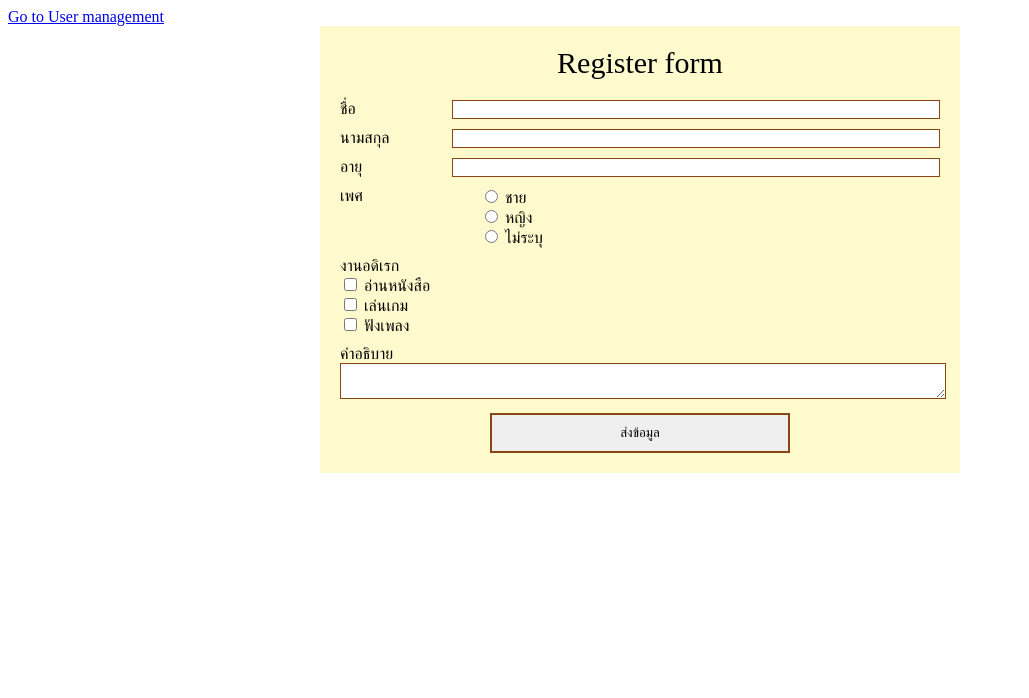
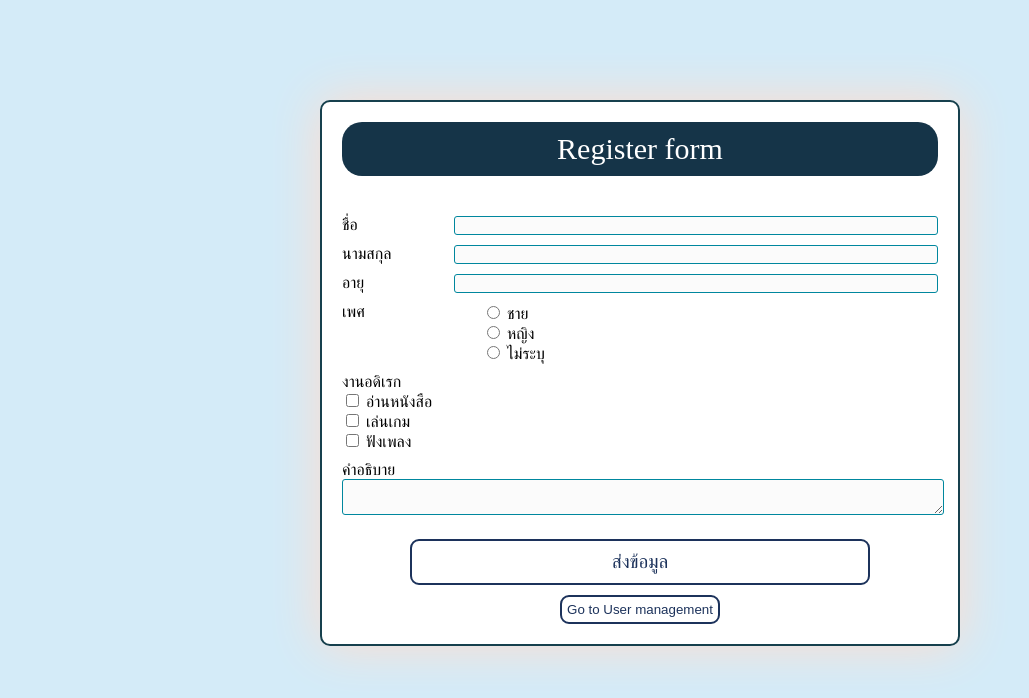
Before and after one commit to 6621600861-Tatphong/241-2567-700, a website: page index2.html in a window 1280 px wide. Shown: the whole page, without its empty margins (0-1029 px from the left). Drawn offline with nearby package versions, Linux system fonts and the light colour scheme.

Commit message:
Update_12/03/68

```diff
--- /dev/null
+++ b/Style_User.css
@@ -0,0 +1,91 @@
+@font-face {
+   font-family: 'Kanit';
+   src: url('./Kanit/Kanit-Regular.ttf') ;
+}
+
+.bgcolor{
+   background-color: #D4EBF8;
+}
+
+.container {
+   border: 2px solid #16404D;
+   width: 100%;
+   margin-top: 100px;
+   margin-left: auto;
+   max-width: 640px;
+   margin-right: auto;
+   background-color: white;
+   padding: 20px;
+   box-sizing:border-box;
+   border-radius: 10px;
+   box-shadow: 0 0 50px  #FFDCCC;
+    background-filter: blur(10px);
+}
+
+.header  {
+   font-size: 23px;
+   text-align: center;
+   padding: 10px;
+   margin-bottom: 13px;
+   border-radius: 9px;
+
+   color: white;
+   background-color: #153448;
+}
+
+table {
+   border-collapse: collapse;
+   width: 100%;
+   background-color: white;
+ }
+
+ th, td {
+   text-align: left;
+   border: 1px solid black;
+   padding: 10px;
+ }
+
+ tr:nth-child(odd){
+   background-color: #D4EBF8
+ }
+
+ th {
+   background-color: #3C5B6F;
+   color: white;
+ }
+
+.balance {
+   text-align: center;
+   vertical-align: middle;
+   padding: 5px;
+ }
+
+.button {
+   transition-duration: 0.5s;
+   background-color: white;
+   padding: 5px 10px;
+   margin-top: 10px;
+}
+
+.button1 {
+   background-color: white;
+   color: #1C325B;
+   border: 2px solid #1C325B; ;
+   border-radius: 9px;
+}
+
+.button1:hover{
+   background-color: #1C325B;
+   color: white;
+
+}
+
+.button2:hover{
+   background-color: #3E5879;
+   color: white;
+
+}
+.position{
+   text-align: center;
+   margin-top: 5px;
+}
--- a/index2.html
+++ b/index2.html
@@ -1,5 +1,5 @@
 <!DOCTYPE html>
-<html lang="en">
+<html class='changebg' lang="en">
 <head>
     <!-- แสดงทางจอ -->
     <meta charset="UTF-8">
@@ -9,13 +9,17 @@
 </head>
 <body>
 
-    <a href="user.html">Go to User management</a>
+<div class='background'>
+
 
     <!--form -->
 
 <div class="container">
 
+
+
     <div class="header"> Register form </div>
+
 
     <div class="flex form-input">
         <div class="header-form"> ชื่อ </div>
@@ -60,6 +64,7 @@
         </div>
 
     </div>
+
     <div class="form-input">
         คำอธิบาย
         <textarea name="description"></textarea>
@@ -68,9 +73,16 @@
     <div id = message class="message"></div>
 
     <div class="center">
-        <button onclick="submitData()" class ="button"> ส่งข้อมูล </button>
+        <button onclick="submitData()" class='button button1'> ส่งข้อมูล </button>
     </div>
 
+    <div class='center'>
+        <a href="user.html">
+            <button class='button2' >Go to User management</button>
+        </a>
+    </div>
+
+</div>
 </div>
 <script src="https://cdn.jsdelivr.net/npm/axios@1.6.7/dist/axios.min.js"></script>
 <script src="index.js"></script>
--- a/style.css
+++ b/style.css
@@ -3,20 +3,39 @@
     src: url('./Kanit/Kanit-Regular.ttf') ;
 }
 
+.changebg{
+    background-color:#D4EBF8;
+}
+
 .container {
+    border: 2px solid #16404D;
     width: 100%;
+    margin-top: 100px;
     margin-left: auto;
     max-width: 640px;
     margin-right: auto;
-    background-color: lemonchiffon;
     padding: 20px;
     box-sizing:border-box;
+
+    box-shadow: 0 0 50px  #FFDCCC;
+    background-filter: blur(10px);
+    border-radius: 10px;
+    background-color:white;
+}
+
+.background{
+    background-color: #D4EBF8;
 }
 
 .header  {
     font-size: 30px;
     text-align: center;
-    margin-bottom: 20px;
+    padding: 10px;
+    margin-bottom: 40px;
+    border-radius: 20px;
+
+    color: white ;
+    background-color: #153448;
 }
 
 .header-form{
@@ -32,18 +51,14 @@
 }
 
 input.form, textarea{
-    border: 1px solid saddlebrown;
+    border: 1px solid #00879E;
+    background-color: #FBFBFB;
+    border-radius: 3px;
     width: 100%;
 }
 
 .center{
     text-align: center;
-}
-
-.button{
-    border: 2px solid saddlebrown;
-    width: 50%;
-    height: 40px;
 }
 
 .message{
@@ -63,6 +78,50 @@ input.form, textarea{
     display: block;
 }
 
+.button {
+    transition-duration: 0.5s;
+    background-color: white;
+    margin-top: 10px;
+
+ }
+
+ .button1 {
+    background-color: white;
+    color: #1C325B;
+
+    font-size: 19px;
+    border: 2px solid #1C325B;
+    border-radius: 9px;
+    padding: 10px 200px;
+ }
+
+ .button1:hover{
+    background-color: #1C325B;
+    color: white;
+
+ }
+
+ .button2 {
+    background-color: white;
+    color: #1C325B;
+    border: 2px solid #1C325B;
+
+    margin-top: 10px;
+    border-radius: 9px;
+    padding: 5px;
+ }
+
+ .button2:hover{
+    background-color: #1C325B;
+    color: white;
+
+ }
+
+
+
+
+
+
 @media screen and (max-width: 768px){
     .flex{
         flex-direction: column;
```
Also changed, not shown: user.html (+17 -5 lines), user.js (+30 -3 lines).
